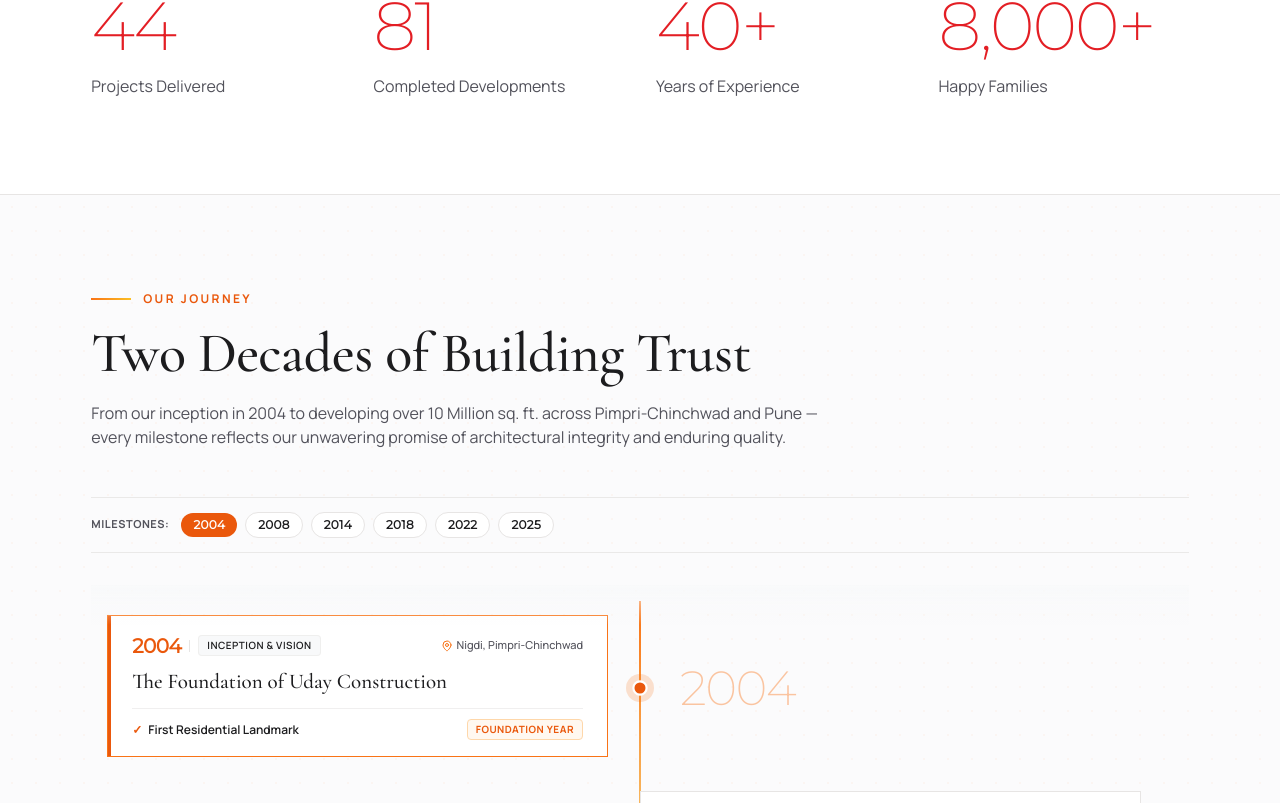
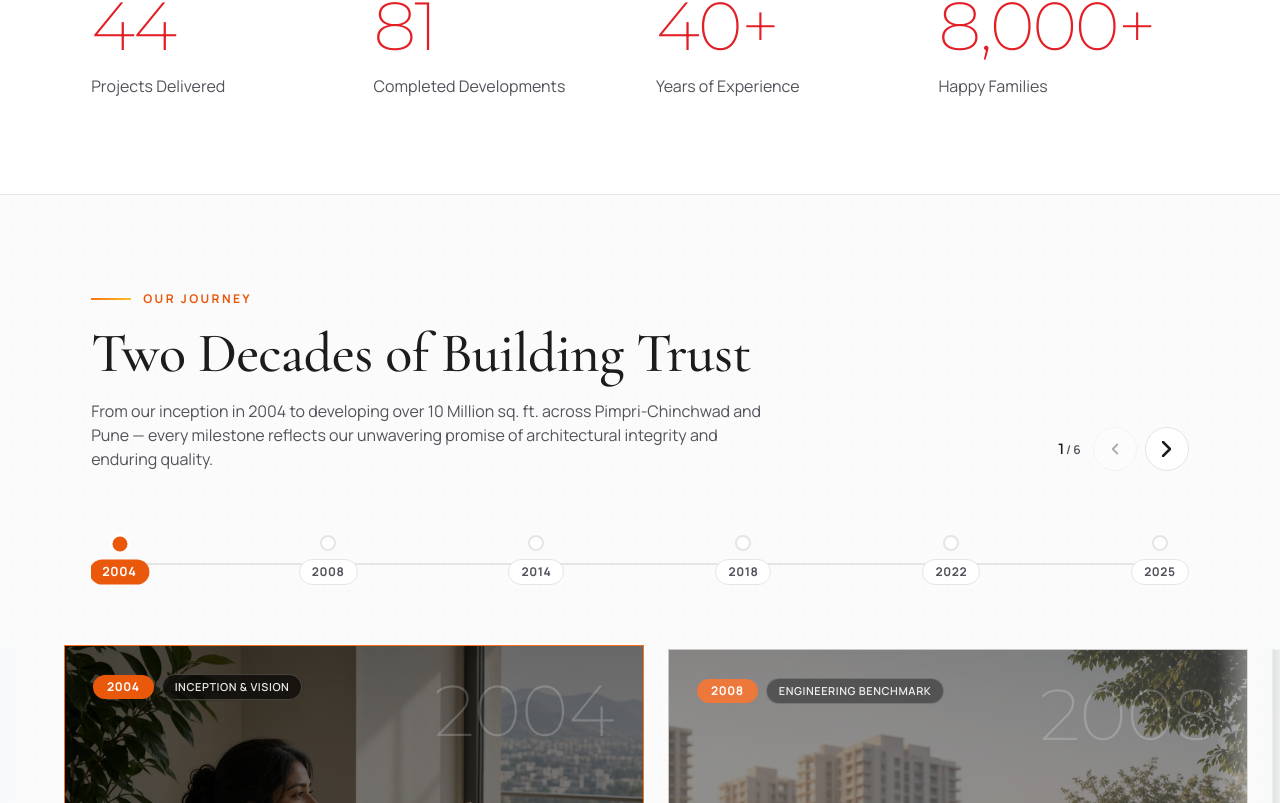
Before and after one commit to maheshmindfull-tech/uday-construction, a React (Vite) app: page /about in a window 1280 px wide. Shown: the part 1997-2800 px from the top of the page. Built offline with nearby package versions, Linux system fonts and the light colour scheme.

Commit message:
Implement Option 2: Horizontal Architectural Carousel Timeline with rich milestone imagery

```diff
--- a/src/components/Timeline.jsx
+++ b/src/components/Timeline.jsx
@@ -2,264 +2,310 @@ import { useState, useRef } from 'react'
 import { timelineData } from '../data/content'
 import Reveal from './Reveal'
 
+import legacyImg from '../assets/images/legacy.jpg'
+import bannerImg from '../assets/images/banner.jpg'
+import project2Img from '../assets/images/project-2.jpg'
+import project1Img from '../assets/images/project-1.jpg'
+import residencyImg from '../assets/images/project-residency.jpg'
+import skylineImg from '../assets/images/project-skyline.jpg'
+
+const milestoneImages = {
+  '2004': legacyImg,
+  '2008': bannerImg,
+  '2014': project2Img,
+  '2018': project1Img,
+  '2022': residencyImg,
+  '2025 - Present': skylineImg,
+}
+
 export default function Timeline() {
   const { eyebrow, title, subtitle, milestones } = timelineData
-  const [activeYear, setActiveYear] = useState(milestones[0].year)
-  const containerRef = useRef(null)
-  const itemRefs = useRef({})
+  const [activeIndex, setActiveIndex] = useState(0)
+  const trackRef = useRef(null)
+  const cardRefs = useRef([])
 
-  const scrollToYear = (year) => {
-    setActiveYear(year)
-    const el = itemRefs.current[year]
-    const container = containerRef.current
-    if (el && container) {
-      const elTop = el.offsetTop
-      const elHeight = el.offsetHeight
-      const containerHeight = container.clientHeight
-      container.scrollTo({
-        top: elTop - containerHeight / 2 + elHeight / 2,
+  // Scroll active card into view smoothly
+  const scrollToMilestone = (index) => {
+    const validIndex = Math.max(0, Math.min(milestones.length - 1, index))
+    setActiveIndex(validIndex)
+
+    const card = cardRefs.current[validIndex]
+    const track = trackRef.current
+    if (card && track) {
+      const cardLeft = card.offsetLeft
+      const cardWidth = card.offsetWidth
+      const trackWidth = track.clientWidth
+      track.scrollTo({
+        left: cardLeft - trackWidth / 2 + cardWidth / 2,
         behavior: 'smooth',
       })
     }
   }
 
-  // Update active year based on scroll position in the viewport
-  const handleScroll = () => {
-    const container = containerRef.current
-    if (!container) return
-    const containerCenter = container.scrollTop + container.clientHeight / 2
+  // Handle manual horizontal scroll / swipe on track
+  const handleTrackScroll = () => {
+    const track = trackRef.current
+    if (!track) return
 
-    let closestYear = milestones[0].year
-    let minDiff = Infinity
+    const trackCenter = track.scrollLeft + track.clientWidth / 2
+    let closestIndex = 0
+    let minDistance = Infinity
 
-    milestones.forEach((item) => {
-      const el = itemRefs.current[item.year]
-      if (el) {
-        const itemCenter = el.offsetTop + el.offsetHeight / 2
-        const diff = Math.abs(containerCenter - itemCenter)
-        if (diff < minDiff) {
-          minDiff = diff
-          closestYear = item.year
+    cardRefs.current.forEach((card, idx) => {
+      if (card) {
+        const cardCenter = card.offsetLeft + card.offsetWidth / 2
+        const distance = Math.abs(trackCenter - cardCenter)
+        if (distance < minDistance) {
+          minDistance = distance
+          closestIndex = idx
         }
       }
     })
 
-    if (closestYear !== activeYear) {
-      setActiveYear(closestYear)
+    if (closestIndex !== activeIndex) {
+      setActiveIndex(closestIndex)
     }
   }
+
+  // Progress percentage for connecting track
+  const progressPercent = (activeIndex / (milestones.length - 1)) * 100
 
   return (
     <section
       id="timeline"
       aria-label="Company Milestones Timeline"
-      className="relative w-full border-b border-line bg-sand/60 py-16 md:py-24"
+      className="relative w-full overflow-hidden border-b border-line bg-sand/60 py-16 md:py-24"
     >
-      {/* Background Architectural Grid Pattern with Warm Sunrise Orange */}
+      {/* Background Architectural Grid Pattern */}
       <div
-        className="pointer-events-none absolute inset-0 opacity-[0.35]"
+        className="pointer-events-none absolute inset-0 opacity-[0.3]"
         style={{
           backgroundImage:
-            'radial-gradient(rgb(249 115 22 / 0.12) 1px, transparent 1px)',
+            'radial-gradient(rgb(234 88 12 / 0.12) 1px, transparent 1px)',
           backgroundSize: '24px 24px',
         }}
       />
 
-      <div className="relative mx-auto max-w-site px-5 md:px-10">
-        {/* Section Header */}
-        <div className="max-w-3xl">
+      <div className="relative mx-auto max-w-site px-4 sm:px-6 md:px-10 2xl:px-16">
+        {/* Header with Title and Prev/Next Navigation Controls */}
+        <div className="flex flex-col justify-between gap-6 md:flex-row md:items-end">
+          <div className="max-w-2xl">
             <Reveal>
               <div className="flex items-center gap-3 text-xs font-bold uppercase tracking-[0.2em] text-orange-600">
                 <span className="block h-0.5 w-10 bg-gradient-to-r from-orange-500 to-amber-400" />
                 {eyebrow}
               </div>
               <h2 className="section-title mt-4 text-ink">{title}</h2>
-            <p className="mt-4 text-sm leading-relaxed text-body md:text-base">
+              <p className="mt-3.5 text-sm leading-relaxed text-body md:text-base">
                 {subtitle}
               </p>
             </Reveal>
           </div>
 
-        {/* Quick Jump Milestones Navigation Bar */}
-        <Reveal delay={80}>
-          <div className="mt-8 flex flex-wrap items-center gap-1.5 border-y border-line/80 py-3.5 sm:gap-2 md:mt-12">
-            <span className="mr-1 text-[11px] font-bold uppercase tracking-wider text-body">
-              Milestones:
+          {/* Navigation Prev / Next Buttons */}
+          <Reveal delay={100}>
+            <div className="flex items-center gap-3">
+              <span className="text-xs font-semibold text-body">
+                <span className="font-number text-sm font-bold text-ink">
+                  {activeIndex + 1}
+                </span>{' '}
+                / {milestones.length}
               </span>
-            {milestones.map((item) => {
-              const isActive = activeYear === item.year
+
+              <div className="flex items-center gap-2">
+                <button
+                  type="button"
+                  onClick={() => scrollToMilestone(activeIndex - 1)}
+                  disabled={activeIndex === 0}
+                  aria-label="Previous milestone"
+                  className="flex h-11 w-11 items-center justify-center rounded-full border border-line bg-white text-ink transition-all duration-200 hover:border-orange-600 hover:bg-orange-600 hover:text-white disabled:pointer-events-none disabled:opacity-35 shadow-sm"
+                >
+                  <svg width="18" height="18" viewBox="0 0 24 24" fill="none" stroke="currentColor" strokeWidth="2.5" strokeLinecap="round" strokeLinejoin="round">
+                    <path d="M15 18l-6-6 6-6" />
+                  </svg>
+                </button>
+
+                <button
+                  type="button"
+                  onClick={() => scrollToMilestone(activeIndex + 1)}
+                  disabled={activeIndex === milestones.length - 1}
+                  aria-label="Next milestone"
+                  className="flex h-11 w-11 items-center justify-center rounded-full border border-line bg-white text-ink transition-all duration-200 hover:border-orange-600 hover:bg-orange-600 hover:text-white disabled:pointer-events-none disabled:opacity-35 shadow-sm"
+                >
+                  <svg width="9" height="16" viewBox="0 0 9 16" fill="none" stroke="currentColor" strokeWidth="2.5" strokeLinecap="round" strokeLinejoin="round">
+                    <path d="M1 1l7 7-7 7" />
+                  </svg>
+                </button>
+              </div>
+            </div>
+          </Reveal>
+        </div>
+
+        {/* Horizontal Progress Track / Scrubber Bar */}
+        <Reveal delay={150}>
+          <div className="relative mt-10 md:mt-14 pb-2">
+            {/* Background connecting line */}
+            <div className="absolute top-1/2 left-4 right-4 h-[2px] -translate-y-1/2 bg-line" />
+
+            {/* Active orange connecting line */}
+            <div
+              className="absolute top-1/2 left-4 h-[2px] -translate-y-1/2 bg-gradient-to-r from-orange-500 to-amber-500 transition-all duration-500 ease-out"
+              style={{ width: `calc(${progressPercent}% * 0.94)` }}
+            />
+
+            {/* Year Nodes Track */}
+            <div className="relative flex items-center justify-between gap-2 overflow-x-auto py-2 scrollbar-none">
+              {milestones.map((item, idx) => {
+                const isActive = activeIndex === idx
+                const isPassed = activeIndex >= idx
+
                 return (
                   <button
                     key={item.year}
                     type="button"
-                  onClick={() => scrollToYear(item.year)}
-                  className={`inline-flex items-center rounded-full px-3 py-1 text-xs font-semibold tracking-wide transition-all duration-200 ${
+                    onClick={() => scrollToMilestone(idx)}
+                    className="group relative z-10 flex flex-col items-center gap-2 transition-all duration-300 focus:outline-none"
+                    aria-label={`Go to ${item.year} milestone`}
+                  >
+                    {/* Node Dot with Ping ring when active */}
+                    <div className="relative flex items-center justify-center">
+                      {isActive && (
+                        <span className="absolute h-8 w-8 animate-ping rounded-full bg-orange-500/20 opacity-75" />
+                      )}
+                      <span
+                        className={`h-4 w-4 rounded-full border-2 transition-all duration-300 ${
                           isActive
-                      ? 'bg-orange-600 text-white shadow-sm ring-2 ring-orange-500/30'
-                      : 'border border-line bg-white text-ink hover:border-orange-500/60 hover:text-orange-600'
+                            ? 'scale-125 border-white bg-orange-600 ring-4 ring-orange-500/30'
+                            : isPassed
+                            ? 'border-orange-500 bg-orange-500'
+                            : 'border-line bg-white group-hover:border-orange-400'
                         }`}
-                  aria-label={`Jump to year ${item.year}`}
+                      />
+                    </div>
+
+                    {/* Year Label Button / Pill */}
+                    <span
+                      className={`rounded-full px-3 py-1 text-xs font-bold tracking-wider transition-all duration-300 ${
+                        isActive
+                          ? 'bg-orange-600 text-white shadow-sm ring-2 ring-orange-500/20 scale-105'
+                          : 'border border-line bg-white text-body hover:border-orange-500 hover:text-orange-600'
+                      }`}
                     >
-                  <span className="font-number">{item.year.split(' ')[0]}</span>
+                      {item.year.split(' ')[0]}
+                    </span>
                   </button>
                 )
               })}
             </div>
+          </div>
         </Reveal>
+      </div>
 
-        {/* Viewport-Constrained Scrollable Timeline (Fits screen comfortably) */}
-        <div className="relative mt-8">
-          {/* Top & Bottom Subtle Fade Overlays for graceful scrolling transitions */}
+      {/* Cinematic Horizontal Cards Carousel Filmstrip */}
+      <div className="relative mt-8 md:mt-10 w-full overflow-hidden">
+        {/* Left and Right Subtle Gradients for Depth */}
+        <div className="pointer-events-none absolute left-0 top-0 bottom-0 z-20 w-8 md:w-16 bg-gradient-to-r from-sand/90 via-sand/40 to-transparent" />
+        <div className="pointer-events-none absolute right-0 top-0 bottom-0 z-20 w-8 md:w-16 bg-gradient-to-l from-sand/90 via-sand/40 to-transparent" />
+
+        {/* Scrollable Track */}
         <div
-            aria-hidden="true"
-            className="pointer-events-none absolute inset-x-0 top-0 z-20 h-10 bg-gradient-to-b from-sand/90 via-sand/40 to-transparent"
-          />
-          <div
-            aria-hidden="true"
-            className="pointer-events-none absolute inset-x-0 bottom-0 z-20 h-10 bg-gradient-to-t from-sand/90 via-sand/40 to-transparent"
+          ref={trackRef}
+          onScroll={handleTrackScroll}
+          className="flex gap-6 overflow-x-auto px-5 sm:px-10 md:px-16 pb-6 pt-2 snap-x snap-mandatory scrollbar-none"
+          tabIndex={0}
+          aria-label="Timeline horizontal milestone cards"
+        >
+          {milestones.map((item, index) => {
+            const isActive = activeIndex === index
+            const image = milestoneImages[item.year] || legacyImg
+
+            return (
+              <article
+                key={item.year}
+                ref={(el) => (cardRefs.current[index] = el)}
+                onClick={() => scrollToMilestone(index)}
+                className={`group relative h-[440px] sm:h-[480px] md:h-[510px] w-[86vw] sm:w-[480px] md:w-[540px] lg:w-[580px] shrink-0 snap-center cursor-pointer overflow-hidden border bg-night transition-all duration-500 select-none ${
+                  isActive
+                    ? 'border-orange-500 shadow-xl ring-2 ring-orange-500/25 -translate-y-1'
+                    : 'border-line/80 opacity-80 hover:opacity-100 hover:border-orange-500/50'
+                }`}
+              >
+                {/* Full-bleed Architectural Photograph */}
+                <img
+                  src={image}
+                  alt={item.title}
+                  className="absolute inset-0 h-full w-full object-cover object-center transition-transform duration-700 ease-out group-hover:scale-105"
                 />
 
-          {/* Scrollable Container (Shows 2-3 compact items on screen, rest reveals as you scroll) */}
-          <div
-            ref={containerRef}
-            onScroll={handleScroll}
-            tabIndex={0}
-            aria-label="Milestones scrollable timeline"
-            className="timeline-scroll relative max-h-[490px] overflow-y-auto px-2 py-8 sm:px-4 md:max-h-[520px]"
-          >
-            {/* Continuous Vertical Gradient Spine in warm Logo Orange */}
-            <div
-              aria-hidden="true"
-              className="absolute left-4 top-4 bottom-4 w-[2px] bg-gradient-to-b from-orange-500 via-amber-500/60 to-line md:left-1/2 md:-translate-x-1/2"
-            />
+                {/* Cinematic Directional Gradients for perfect legibility */}
+                <div className="absolute inset-0 bg-gradient-to-t from-black/95 via-black/55 to-black/30" />
+                <div className="absolute inset-0 bg-gradient-to-b from-black/40 via-transparent to-transparent" />
 
-            <div className="space-y-6 md:space-y-8">
-              {milestones.map((item, index) => {
-                const isEven = index % 2 === 0
-                const isActive = activeYear === item.year
-
-                return (
-                  <div
-                    key={item.year}
-                    ref={(el) => (itemRefs.current[item.year] = el)}
-                    onClick={() => scrollToYear(item.year)}
-                    className={`relative flex flex-col cursor-pointer transition-all md:flex-row md:items-center ${
-                      isEven ? 'md:flex-row-reverse' : ''
-                    }`}
-                  >
-                    {/* Timeline Central Node Marker */}
-                    <div
-                      aria-hidden="true"
-                      className="absolute left-4 top-5 z-10 -translate-x-1/2 md:left-1/2 md:top-1/2 md:-translate-y-1/2"
-                    >
-                      <div className="relative flex items-center justify-center">
-                        {/* Pulse Ring for active node */}
-                        <span
-                          className={`absolute h-7 w-7 rounded-full transition-all duration-300 ${
-                            isActive
-                              ? 'bg-orange-500/20 ring-4 ring-orange-500/25'
-                              : 'bg-transparent group-hover:bg-orange-500/10'
-                          }`}
-                        />
-                        {/* Central Dot */}
-                        <span
-                          className={`relative block h-3.5 w-3.5 rounded-full border-2 transition-all duration-300 ${
-                            isActive
-                              ? 'border-white bg-orange-600 scale-110'
-                              : 'border-orange-500 bg-white'
-                          }`}
-                        />
-                      </div>
-                    </div>
-
-                    {/* Watermark Year on the opposite side (Desktop) */}
-                    <div className="hidden w-1/2 md:block md:px-8">
-                      <div
-                        className={`${
-                          isEven ? 'text-left pl-2' : 'text-right pr-2'
-                        }`}
-                      >
-                        <span
-                          className={`font-number text-4xl font-[200] tracking-tight transition-colors duration-300 lg:text-5xl ${
-                            isActive ? 'text-orange-500/40' : 'text-orange-500/15'
-                          }`}
-                        >
-                          {item.year.split(' ')[0]}
-                        </span>
-                      </div>
-                    </div>
-
-                    {/* Compact Milestone Card (Headline Only, Logo-matched Orange) */}
-                    <div className="pl-10 md:w-1/2 md:pl-0 md:px-8">
-                      <article
-                        className={`group relative border bg-white px-5 py-4 transition-all duration-300 sm:px-6 sm:py-4.5 ${
-                          isActive
-                            ? 'border-orange-500 ring-1 ring-orange-500/30 -translate-y-0.5 shadow-sm'
-                            : 'border-line hover:border-orange-500/70 hover:-translate-y-0.5'
-                        }`}
-                      >
-                        {/* Left orange accent bar */}
-                        <div
-                          className={`absolute left-0 top-0 bottom-0 w-[3px] transition-colors duration-300 ${
-                            isActive ? 'bg-orange-600' : 'bg-transparent group-hover:bg-orange-500/50'
-                          }`}
-                        />
-
-                        {/* Header: Year + Tag + Location */}
-                        <div className="flex flex-wrap items-center justify-between gap-2">
-                          <div className="flex items-center gap-2">
-                            <span className="font-number text-lg font-bold tracking-tight text-orange-600 sm:text-xl">
+                {/* Top Bar: Year & Tag Pills + Large Watermark */}
+                <div className="relative z-10 flex items-start justify-between p-5 sm:p-7">
+                  <div className="flex flex-wrap items-center gap-2">
+                    <span className="rounded-full bg-orange-600 px-3.5 py-1 text-xs font-bold tracking-wider text-white shadow-md">
                       {item.year}
                     </span>
-                            <span className="h-3 w-[1px] bg-line" />
-                            <span className="rounded bg-sand px-2 py-0.5 text-[10px] font-semibold uppercase tracking-wider text-ink border border-line/50">
+                    <span className="rounded-full border border-white/20 bg-black/60 px-3 py-1 text-[11px] font-semibold uppercase tracking-wider text-white/90 backdrop-blur-md">
                       {item.tag}
                     </span>
                   </div>
 
-                          {/* Location pin */}
-                          <div className="flex items-center gap-1 text-[11px] font-medium text-body">
+                  {/* Faint Background Watermark Year */}
+                  <span className="font-number text-5xl sm:text-6xl md:text-7xl font-[200] leading-none text-white/20 select-none">
+                    {item.year.split(' ')[0]}
+                  </span>
+                </div>
+
+                {/* Bottom Content Area */}
+                <div className="absolute inset-x-0 bottom-0 z-10 p-5 sm:p-7 md:p-8">
+                  {/* Location Pin */}
+                  <div className="inline-flex items-center gap-1.5 rounded-full border border-white/15 bg-black/50 px-3 py-1 text-xs font-medium text-orange-300 backdrop-blur-md">
                     <svg
-                              width="12"
-                              height="12"
+                      width="13"
+                      height="13"
                       viewBox="0 0 24 24"
                       fill="none"
                       stroke="currentColor"
-                              strokeWidth="2"
+                      strokeWidth="2.5"
                       strokeLinecap="round"
                       strokeLinejoin="round"
-                              className="text-orange-500 shrink-0"
+                      className="text-orange-400 shrink-0"
                     >
                       <path d="M20 10c0 6-8 12-8 12s-8-6-8-12a8 8 0 0 1 16 0Z" />
                       <circle cx="12" cy="10" r="3" />
                     </svg>
                     <span>{item.location}</span>
                   </div>
-                        </div>
 
-                        {/* Prominent Headline Only */}
-                        <h3 className="mt-2 font-display text-lg font-medium leading-snug text-ink sm:text-[21px] group-hover:text-orange-600 transition-colors">
+                  {/* Milestone Title */}
+                  <h3 className="mt-3.5 font-display text-2xl sm:text-[26px] md:text-[28px] font-medium leading-snug text-white transition-colors group-hover:text-orange-300">
                     {item.title}
                   </h3>
 
-                        {/* Bottom Row: Key Highlight + Metric Badge */}
-                        <div className="mt-3 flex flex-wrap items-center justify-between gap-2 border-t border-line/60 pt-2.5">
-                          <div className="flex items-center gap-1.5 text-xs font-semibold text-ink">
-                            <span className="text-orange-600">✓</span>
+                  {/* Description */}
+                  <p className="mt-2 text-xs sm:text-sm leading-relaxed text-white/80 line-clamp-3">
+                    {item.description}
+                  </p>
+
+                  {/* Bottom Highlight & Metric Badges */}
+                  <div className="mt-4 flex flex-wrap items-center justify-between gap-3 border-t border-white/15 pt-3.5">
+                    <div className="flex items-center gap-2 text-xs font-semibold text-white/95">
+                      <span className="flex h-4 w-4 items-center justify-center rounded-full bg-orange-600 text-[10px] font-bold text-white">
+                        ✓
+                      </span>
                       <span>{item.highlight}</span>
                     </div>
 
-                          <span className="rounded border border-orange-200 bg-orange-50/80 px-2 py-0.5 text-[10px] font-bold uppercase tracking-wider text-orange-600">
+                    <span className="rounded border border-orange-500/40 bg-orange-600/30 backdrop-blur-md px-2.5 py-1 text-[11px] font-bold uppercase tracking-wider text-orange-300">
                       {item.metric}
                     </span>
                   </div>
+                </div>
               </article>
-                    </div>
-                  </div>
             )
           })}
-            </div>
-          </div>
         </div>
       </div>
     </section>
```
Lines whose indentation alone changed are shown as unchanged.
